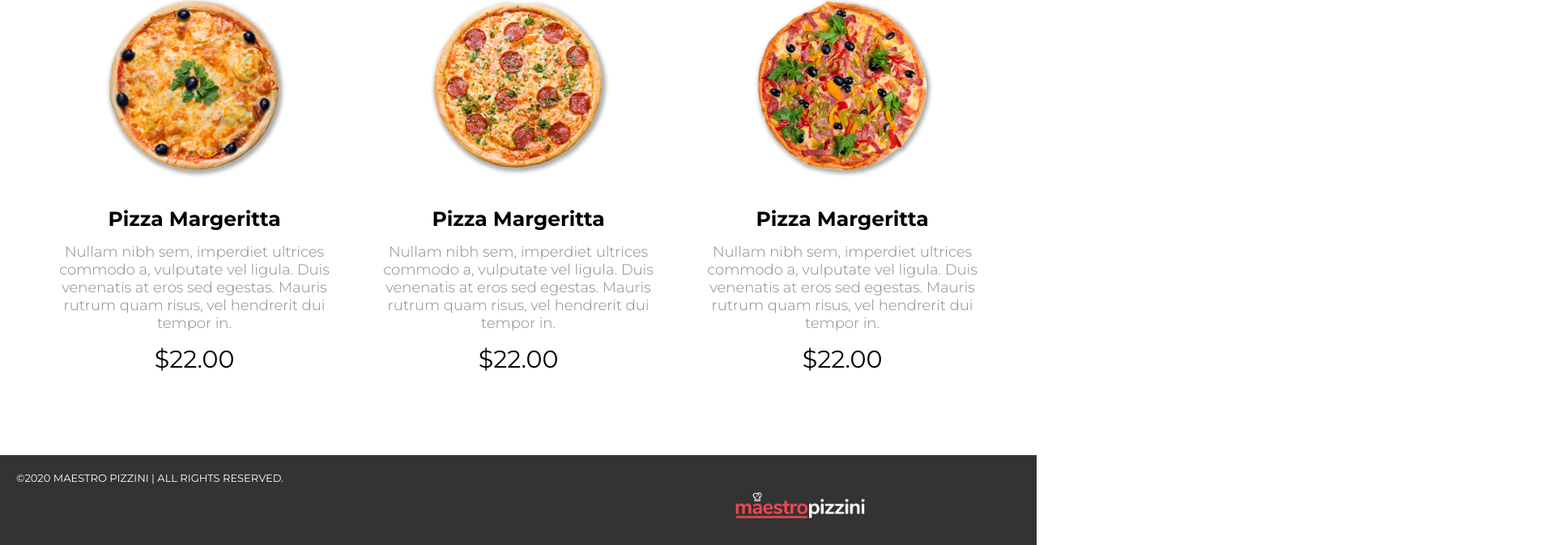
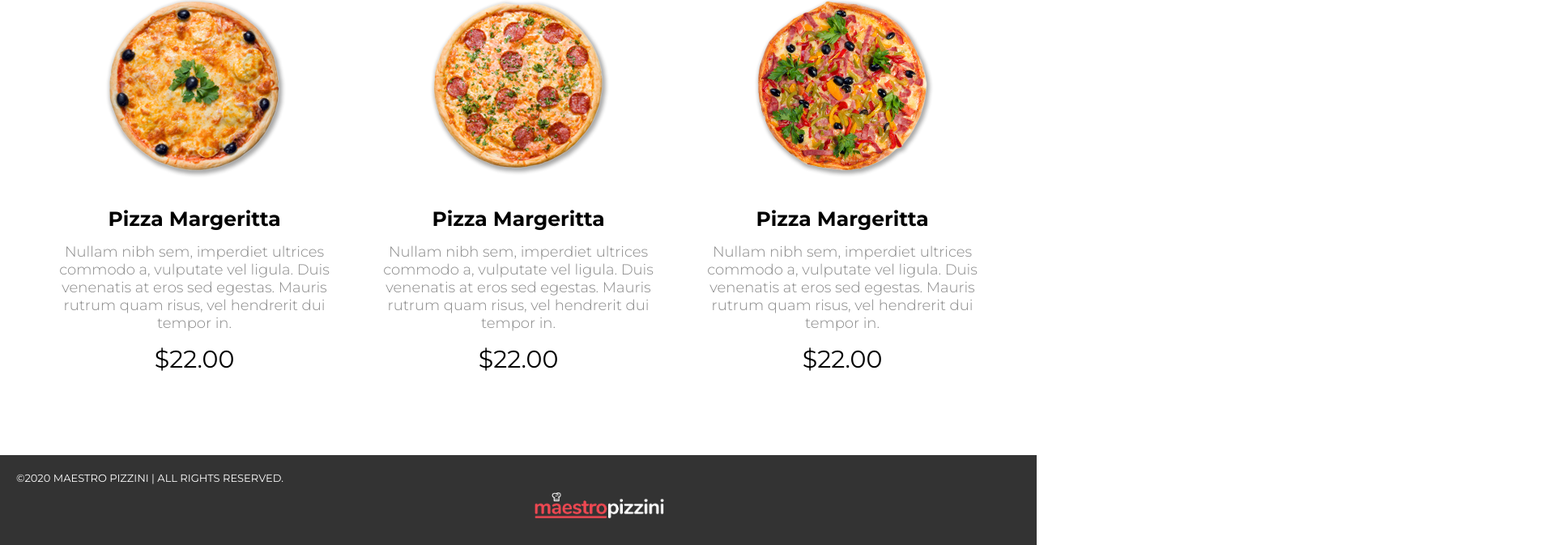
Before and after one commit to Techorra/Maestro-Pizza, a React (Create React App) app: page / in a window 1280 px wide. Shown: the part 3357-4030 px from the top of the page at 81% size, 1920 px wide, since content can reach past the window. Built offline with nearby package versions, Linux system fonts and the light colour scheme.

Commit message:
first commit

```diff
--- a/src/App.css
+++ b/src/App.css
@@ -292,7 +292,7 @@ body {
 .footer .footer_logo {
   width: 200px;
   padding: 10px 20px;
-  margin: auto 70%;
+  margin: auto 50%;
 }
 
 @media (max-width: 700px) {
```
